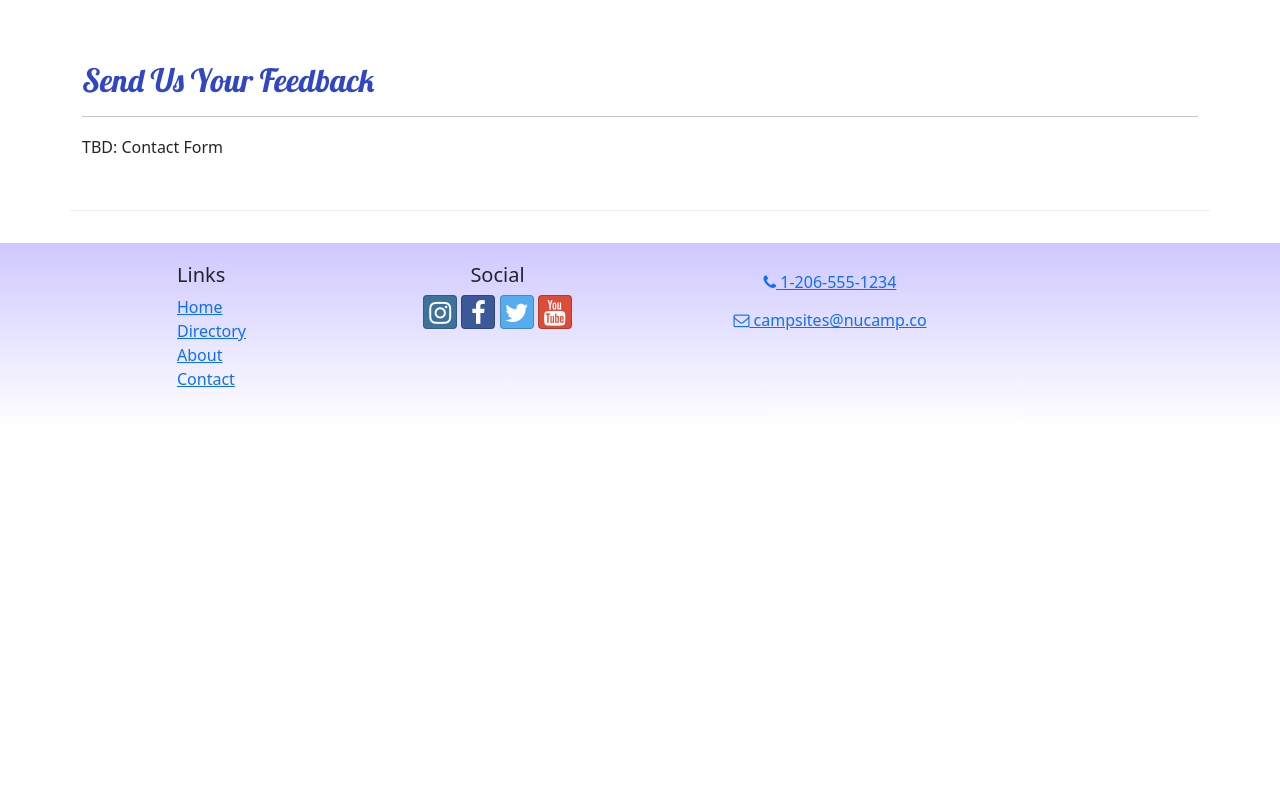
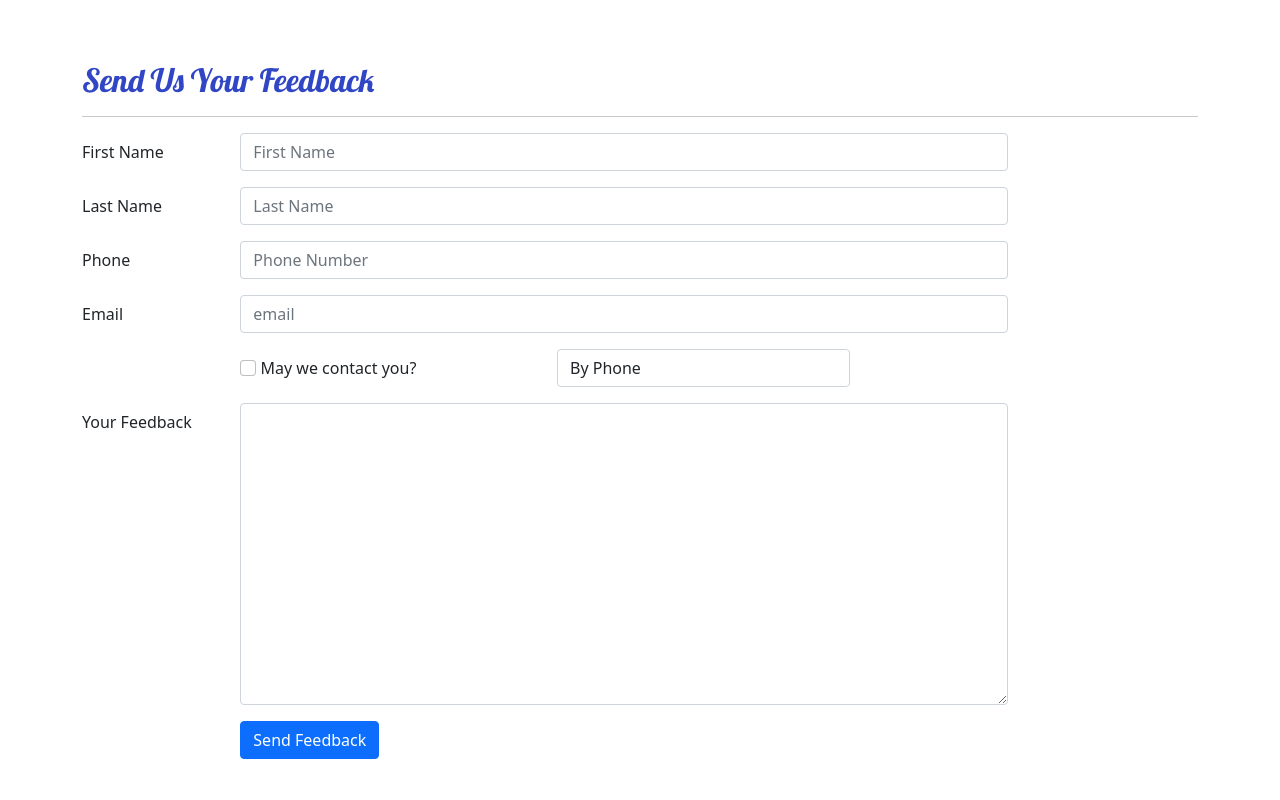
Before and after one commit to BadAtUserName/nucampsite, a React (Create React App) app: page /contact in a window 1280 px wide. Shown: the part 380-1180 px from the top of the page. Before the commit the page ends 807 px from the top, so only its background shows below. Built offline with nearby package versions, Linux system fonts and the light colour scheme.

Commit message:
contact form part 3

```diff
--- /dev/null
+++ b/src/components/ContactForm.js
@@ -0,0 +1,118 @@
+import { Button, Label, Col, FormGroup } from 'reactstrap';
+import { Formik, Field, Form } from 'formik';
+
+const ContactForm = () => {
+  const handleSubmit = (values, { resetForm }) => {
+      console.log('form values:', values);
+      console.log('in JSON format:', JSON.stringify(values));
+      resetForm();
+  };
+
+  return (
+    <Formik
+      initialValues={{
+        firstName: '',
+        lastName: '',
+        phoneNum: '',
+        email: '',
+        agree: false,
+        contactType: 'By Phone',
+        feedback: ''
+      }}
+      onSubmit={handleSubmit}
+    >
+      <Form>
+        <FormGroup row>
+          <Label htmlFor='firstName' md='2'>
+            First Name
+          </Label>
+          <Col md='10'>
+            <Field
+              name='firstName'
+              placeholder='First Name'
+              className='form-control' />
+          </Col>
+        </FormGroup>
+
+        <FormGroup row>
+          <Label htmlFor='lastName' md='2'>
+            Last Name
+          </Label>
+          <Col md='10'>
+            <Field
+              name='lastName'
+              placeholder='Last Name'
+              className='form-control' />
+          </Col>
+        </FormGroup>
+
+        <FormGroup row>
+          <Label htmlFor='phoneNum' md='2'>
+            Phone
+          </Label>
+          <Col md='10'>
+            <Field
+              name='phoneNum'
+              placeholder='Phone Number'
+              className='form-control' />
+          </Col>
+        </FormGroup>
+
+        <FormGroup row>
+          <Label htmlFor='email' md='2'>
+            Email
+          </Label>
+          <Col md='10'>
+            <Field
+              name='email'
+              placeholder='email'
+              className='form-control' />
+          </Col>
+        </FormGroup>
+
+        <FormGroup row>
+          <Label check md={{ size: 4, offset: 2 }}>
+            <Field
+              name='agree'
+              type='checkbox'
+              className='form-check-input'
+            />{' '}
+            May we contact you?
+          </Label>
+          <Col md='4'>
+            <Field
+              name='contactType'
+              as='select'
+              className='form-control'>
+              <option>By Phone</option>
+              <option>By Email</option>
+            </Field>
+          </Col>
+        </FormGroup>
+
+        <FormGroup row>
+          <Label htmlFor='feedback' md='2'>
+            Your Feedback
+          </Label>
+          <Col md='10'>
+            <Field
+              name='feedback'
+              as='textarea'
+              rows='12'
+              className='form-control' />
+          </Col>
+        </FormGroup>
+
+        <FormGroup row>
+          <Col md={{ size: 10, offset: 2 }}>
+            <Button type='submit' color='primary'>
+              Send Feedback
+            </Button>
+          </Col>
+        </FormGroup>
+      </Form>
+    </Formik>
+  )
+}
+
+export default ContactForm
--- a/src/pages/ContactPage.js
+++ b/src/pages/ContactPage.js
@@ -1,11 +1,12 @@
 import { Container, Col, Row } from 'reactstrap'
 import SubHeader from '../components/SubHeader';
+import ContactForm from '../components/ContactForm';
 
 const ContactPage = () => {
   return (
     <Container>
       <SubHeader current='About Us' />
-      <Row ClassName='row-conent align-items-center'>
+      <Row className='row-conent align-items-center'>
         <Col sm='4'>
           <h5>Our Address</h5>
           <address>
@@ -41,7 +42,7 @@
           <hr />
         </Col>
         <Col md='10'>
-          TBD: Contact Form
+          <ContactForm />
         </Col>
       </Row>
     </Container>
```
